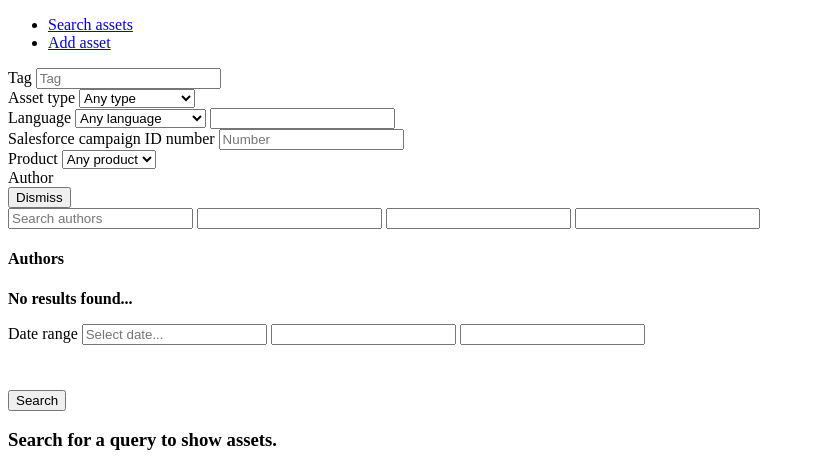
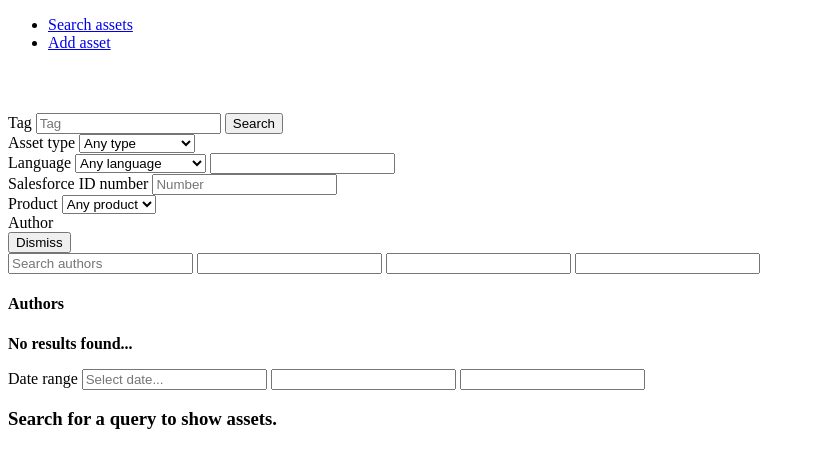
Before and after one commit to canonical/assets.ubuntu.com, a Python web app: template templates/index.html in a window 1280 px wide. Shown: the part 348-818 px from the top of the page, without its empty margins (0-815 px from the left). After the commit the page ends 777 px from the top, so only its background shows below. Run offline with Jinja, Linux system fonts and the light colour scheme; the template is opened without the code that fills it, so the values that code supplies are empty.

Commit message:
refactor: Make search look better

```diff
--- a/templates/_search-form.html
+++ b/templates/_search-form.html
@@ -1,20 +1,22 @@
 <form method="GET" class="p-form js-asset-search">
   {% set params = request.values.to_dict() %}
-  <div class="row--25-25-25-25">
+  <div class="row">
 
-    <div class="col">
+    <div class="col-4">
       <label for="tag">Tag</label>
       <input class="js-tags" type="text" name="tag" placeholder="Tag" id="tag" value="{% if params.tag %}{{ params.tag }}{% endif %}">
+      <button class="p-button--positive" style="margin-top:45px;">Search</button>
     </div>
 
-
+    <div class="col-8">
+      <div class="row">
         {% set asset_types = [
           "Datasheets", "Guides", "Ebook", "Whitepaper", "Case Study",
           "Explainer Video", "Tutorial Video", "Demo", "Infographic",
           "Diagram", "Icon", "Illustration", "Image"
           ]
         %}
-    <div class="col js-select">
+        <div class="col-2 js-select">
           <label for="asset-type">Asset type</label>
           <select name="asset_type">
             <option value="">Any type</option>
@@ -39,7 +41,8 @@
           "Ukrainian", "Vietnamese", "Other"
           ]
         %}
-    <div class="col js-select">
+
+        <div class="col-2 js-select">
           <label id="language">Language</label>
           <select
           id="language-select"
@@ -55,12 +58,12 @@
           <input type="text" class="u-hide js-language-select-hidden" name="language">
         </div>
 
-    <div class="col">
-      <label>Salesforce campaign ID number</label>
+        <div class="col-2">
+          <label>Salesforce ID number</label>
           <input type="text" class="js-salesforce-campaign-id" id="salesforce-campaign-id-number" name="salesforce_campaign_id" placeholder="Number" value="{% if params.salesforce_campaign_id %}{{ params.salesforce_campaign_id }}{% endif %}">
         </div>
 
-    <div class="col js-select">
+        <div class="col-2 js-select">
           <label id="product">Product</label>
           <select
           id="product-select"
@@ -75,7 +78,7 @@
           </select>
         </div>
 
-    <div class="col">
+        <div class="col-4">
           <div class="p-search-and-filter js-authors-search" tabindex="0">
             <label for="author-search">Author</label>
             <div class="p-search-and-filter__search-container" aria-expanded="false">
@@ -115,15 +118,14 @@
           </div>
         </div>
 
-    <div class="col">
+        <div class="col-3">
           <label for="date-range">Date range</label>
           <input type="text" id="date-range" name="start_date" placeholder="Select date..." class="js-date-picker">
           <input type="text" class="u-hide js-hidden-field-startdate">
           <input type="text" class="u-hide js-hidden-field-enddate">
         </div>
 
-    <div class="col">
-      <button class="p-button--positive" style="margin-top:45px;">Search</button>
+      </div>
     </div>
   </div>
 </form>
```
Lines whose indentation alone changed are shown as unchanged.
